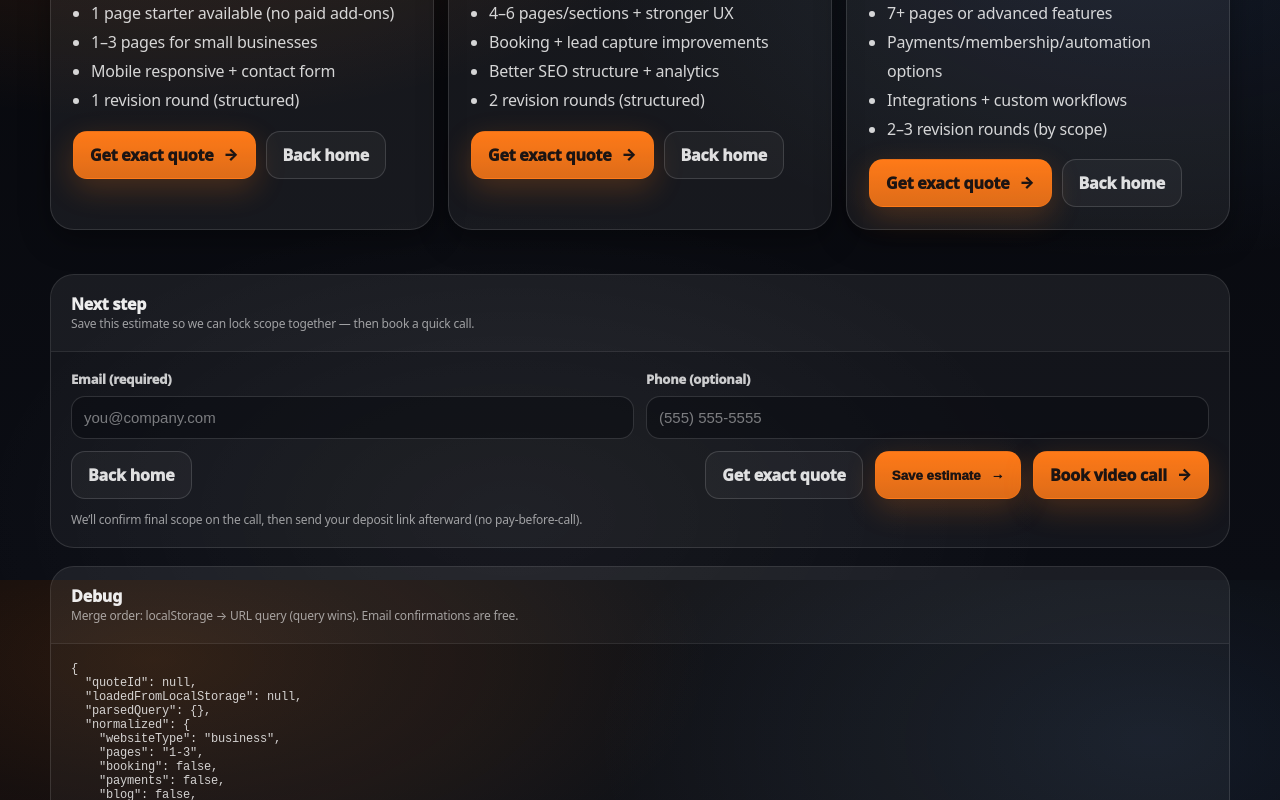
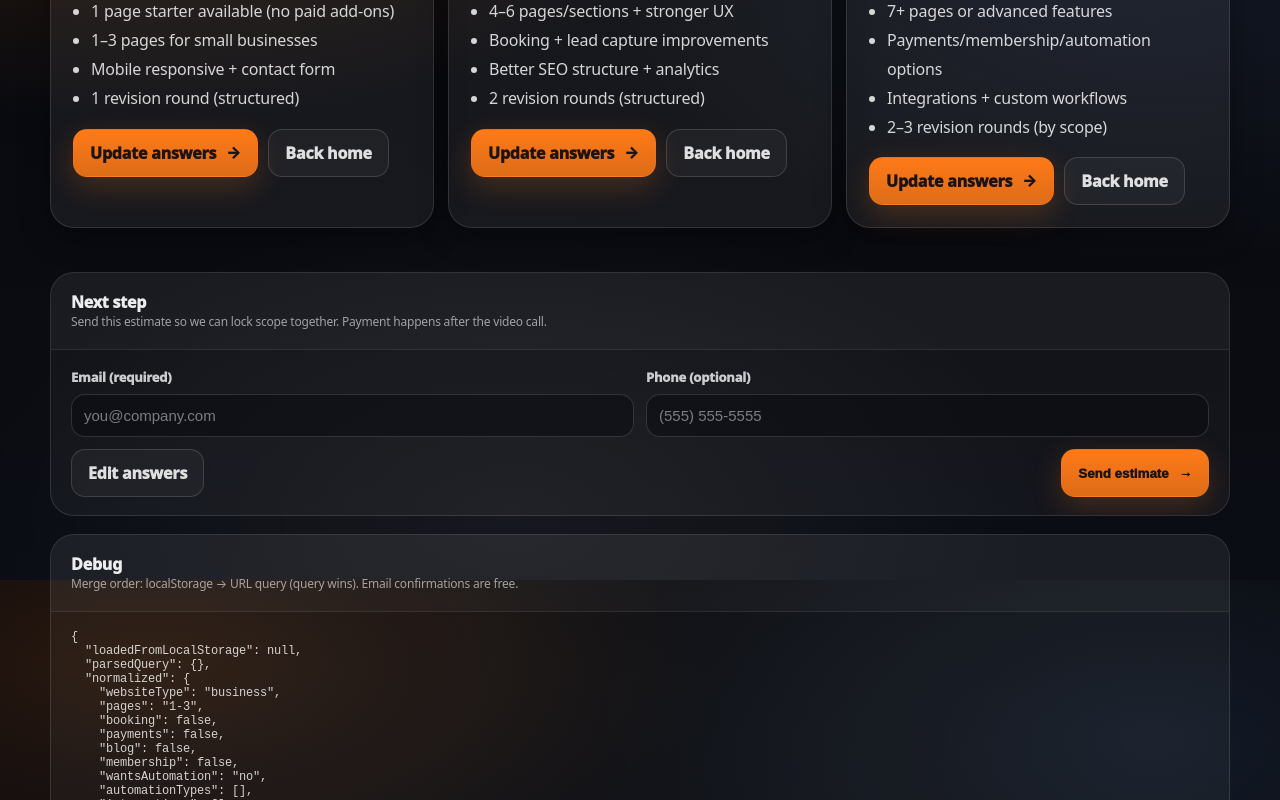
Before and after one commit to kkoly10/website-builder, a Next.js app: page /estimate in a window 1280 px wide. Shown: the part 1020-1820 px from the top of the page. Built offline with nearby package versions, Linux system fonts and the light colour scheme; no server answers.

Commit message:
Update EstimateClient.tsx

```diff
--- a/app/estimate/EstimateClient.tsx
+++ b/app/estimate/EstimateClient.tsx
@@ -79,7 +79,10 @@ function splitList(v: any): string[] {
   if (Array.isArray(v)) return v.map(String).map((x) => x.trim()).filter(Boolean);
   const s = String(v ?? "").trim();
   if (!s) return [];
-  return s.split(",").map((x) => x.trim()).filter(Boolean);
+  return s
+    .split(",")
+    .map((x) => x.trim())
+    .filter(Boolean);
 }
 
 function parsePagesMax(raw: any): { max: number; raw: string } {
@@ -107,7 +110,7 @@ function bucketPages(max: number): PagesBucket {
 }
 
 /**
- * Price model (your vision):
+ * Price model (your new vision):
  * - pages=1 => base 225 always (add-ons stack)
  * - pages=1–3 => base 400 always (add-ons stack)
  * - pages=4–6 => base 550 + add-ons
@@ -122,22 +125,39 @@ function computeEstimate(n: Normalized) {
   const lines: BreakdownLine[] = [];
 
   // Base + scope
+  let base = 0;
+  let scopeBump = 0;
+
   if (n.pages === "1") {
+    base = 225;
     lines.push({ label: "One-page starter base", amount: 225 });
   } else if (n.pages === "1-3") {
+    base = 400;
     lines.push({ label: "Starter base (1–3 pages)", amount: 400 });
   } else {
+    base = 550;
     lines.push({ label: "Base (4–6 pages starts here)", amount: 550 });
 
-    if (n.pages === "6-8") lines.push({ label: "Larger scope (6–8)", amount: 250 });
-    if (n.pages === "9+") lines.push({ label: "Large scope (9+)", amount: 500 });
+    if (n.pages === "6-8") {
+      scopeBump = 250;
+      lines.push({ label: "Larger scope (6–8)", amount: scopeBump });
+    }
+    if (n.pages === "9+") {
+      scopeBump = 500;
+      lines.push({ label: "Large scope (9+)", amount: scopeBump });
+    }
   }
 
-  // Website type adjustments (small)
-  if (n.websiteType === "ecommerce") lines.push({ label: "Ecommerce baseline", amount: 150 });
-  else if (n.websiteType === "portfolio") lines.push({ label: "Portfolio baseline", amount: 0 });
-  else if (n.websiteType === "landing") lines.push({ label: "Landing focus", amount: 0 });
-  else lines.push({ label: "Business site baseline", amount: 0 });
+  // Website type adjustments (small, not aggressive)
+  if (n.websiteType === "ecommerce") {
+    lines.push({ label: "Ecommerce baseline", amount: 150 });
+  } else if (n.websiteType === "portfolio") {
+    lines.push({ label: "Portfolio baseline", amount: 0 });
+  } else if (n.websiteType === "landing") {
+    lines.push({ label: "Landing focus", amount: 0 });
+  } else {
+    lines.push({ label: "Business site baseline", amount: 0 });
+  }
 
   // FEATURES (paid)
   if (n.booking) lines.push({ label: "Booking / appointments", amount: 120 });
@@ -146,26 +166,33 @@ function computeEstimate(n: Normalized) {
 
   // Blog: paid only for <= 1–3 pages; included ($0) for 4–6+
   if (n.blog) {
-    if (n.pages === "1" || n.pages === "1-3") lines.push({ label: "Blog / articles", amount: 120 });
-    else lines.push({ label: "Light blog (included at 4–6+)", amount: 0 });
+    if (n.pages === "1" || n.pages === "1-3") {
+      lines.push({ label: "Blog / articles", amount: 120 });
+    } else {
+      lines.push({ label: "Light blog (included at 4–6+)", amount: 0 });
+    }
   }
 
   // Automations
   const wantsAuto = n.wantsAutomation === "yes";
+  const freeChosen = n.automationTypes.filter((x) => FREE_AUTOMATIONS.has(x));
   const paidAutoTypes = n.automationTypes.filter((x) => !FREE_AUTOMATIONS.has(x));
-  const freeAutoChosen = n.automationTypes.filter((x) => FREE_AUTOMATIONS.has(x));
 
   if (wantsAuto) {
-    if (freeAutoChosen.length > 0 && paidAutoTypes.length === 0) {
+    if (freeChosen.length > 0 && paidAutoTypes.length === 0) {
       lines.push({ label: "Email confirmations (included)", amount: 0 });
     }
     if (paidAutoTypes.length > 0) {
       lines.push({ label: "Automations setup", amount: 200 });
-      lines.push({ label: `Automation types (${paidAutoTypes.length})`, amount: paidAutoTypes.length * 40 });
+      lines.push({
+        label: `Automation types (${paidAutoTypes.length})`,
+        amount: paidAutoTypes.length * 40,
+      });
     }
   }
 
   // Integrations
+  // If they picked Stripe/PayPal in integrations, treat it as Payments (so estimate matches intent)
   const integrations = [...n.integrations];
   const hasStripe = integrations.includes("Stripe payments");
   const hasPayPal = integrations.includes("PayPal payments");
@@ -186,6 +213,7 @@ function computeEstimate(n: Normalized) {
 
   for (const i of filteredIntegrations) {
     if (FREE_INTEGRATIONS.has(i)) continue;
+
     paidIntegrationCount += 1;
     const amt =
       i === "Mailchimp / email list" ? 60 :
@@ -206,9 +234,11 @@ function computeEstimate(n: Normalized) {
   if (n.domainHosting === "yes") lines.push({ label: "Domain/hosting handled by client", amount: 0 });
 
   const total = lines.reduce((sum, l) => sum + l.amount, 0);
+
   const low = Math.max(0, Math.round(total * 0.90));
   const high = Math.max(low + 1, Math.round(total * 1.15));
 
+  // Tier recommendation
   const pagesMax =
     n.pages === "1" ? 1 :
     n.pages === "1-3" ? 3 :
@@ -216,47 +246,50 @@ function computeEstimate(n: Normalized) {
     n.pages === "6-8" ? 8 :
     12;
 
+  const hasPaidAutomation = paidAutoTypes.length > 0;
+  const hasPaidIntegrations = paidIntegrationCount > 0;
+
   let tier: "essential" | "growth" | "premium" = "essential";
-  const hasPaidAutomation = paidAutoTypes.length > 0;
-
   if (pagesMax >= 9 || n.payments || n.membership || hasPaidAutomation) tier = "premium";
-  else if (pagesMax >= 4 || n.booking || paidIntegrationCount > 0 || n.websiteType === "ecommerce") tier = "growth";
+  else if (pagesMax >= 4 || n.booking || hasPaidIntegrations || n.websiteType === "ecommerce") tier = "growth";
   else tier = total > 850 ? "growth" : "essential";
 
-  return { total, low, high, lines, tier };
+  const hasPaidAddons =
+    n.booking ||
+    n.payments ||
+    n.membership ||
+    hasPaidAutomation ||
+    (n.blog && (n.pages === "1" || n.pages === "1-3")) ||
+    hasPaidIntegrations ||
+    inferredPayments ||
+    inferredBooking ||
+    n.contentReady !== "ready" ||
+    n.domainHosting !== "yes";
+
+  return { total, low, high, lines, tier, hasPaidAddons };
 }
 
-function cleanEmail(email: string) {
-  return String(email ?? "").trim().toLowerCase();
-}
-
-function buildScopeSnapshot(n: Normalized, tier: string) {
+function buildScopeSnapshot(n: Normalized) {
   const features = [
     n.booking && "Booking",
     n.payments && "Payments",
     n.blog && "Blog",
     n.membership && "Membership",
-    n.wantsAutomation === "yes" && "Automations",
-  ].filter(Boolean) as string[];
+  ].filter(Boolean);
 
   return {
+    websiteType: n.websiteType,
     pages: n.pages,
-    websiteType: n.websiteType,
+    features,
+    wantsAutomation: n.wantsAutomation,
+    automationTypes: n.automationTypes,
+    integrations: n.integrations,
+    integrationOther: n.integrationOther,
+    contentReady: n.contentReady,
+    domainHosting: n.domainHosting,
+    timeline: n.timeline,
     intent: n.intent,
-    timeline: n.timeline,
-    readiness: {
-      content: n.contentReady,
-      domainHosting: n.domainHosting,
-    },
-    features,
-    integrations: n.integrations,
-    recommendedTier: tier,
-    revisions: tier === "essential" ? "1 structured revision round" : tier === "growth" ? "2 structured revision rounds" : "2–3 rounds (by scope)",
-    exclusions: [
-      "Copywriting not included unless agreed",
-      "Logo design not included unless agreed",
-      "Paid plugins/services billed separately (if needed)",
-    ],
+    notes: n.notes,
   };
 }
 
@@ -265,14 +298,13 @@ export default function EstimateClient() {
 
   const [loadedFromLocalStorage, setLoadedFromLocalStorage] = useState<any>(null);
 
-  // submit state
-  const [submitting, setSubmitting] = useState(false);
+  // editable fields for submit (so estimate page can work even if missing email/phone)
+  const [email, setEmail] = useState("");
+  const [phone, setPhone] = useState("");
+
+  const [submitState, setSubmitState] = useState<"idle" | "submitting" | "success" | "error">("idle");
   const [submitError, setSubmitError] = useState<string>("");
   const [quoteId, setQuoteId] = useState<string>("");
-
-  // editable contact fields (so user can submit from this page)
-  const [emailInput, setEmailInput] = useState("");
-  const [phoneInput, setPhoneInput] = useState("");
 
   // Load localStorage intake
   useEffect(() => {
@@ -289,18 +321,13 @@ export default function EstimateClient() {
     }
   }, []);
 
-  // read quoteId if already in URL
-  useEffect(() => {
-    const qid = sp.get("quoteId");
-    if (qid && !quoteId) setQuoteId(qid);
-    // eslint-disable-next-line react-hooks/exhaustive-deps
-  }, [sp]);
-
+  // Parse query ONLY for keys present (so query can “win” cleanly)
   const parsedQuery = useMemo(() => {
     const has = (k: string) => sp.has(k);
     const get = (k: string) => sp.get(k);
 
     const q: any = {};
+
     if (has("websiteType")) q.websiteType = get("websiteType");
     if (has("pages")) q.pages = get("pages");
 
@@ -334,10 +361,10 @@ export default function EstimateClient() {
     return { ...base, ...parsedQuery };
   }, [loadedFromLocalStorage, parsedQuery]);
 
+  // Normalize merged source into what pricing uses
   const normalized: Normalized = useMemo(() => {
     const { max } = parsePagesMax(merged.pages);
     const pages = bucketPages(max);
-
     const integrations = splitList(merged.integrations);
 
     return {
@@ -367,44 +394,40 @@ export default function EstimateClient() {
     };
   }, [merged]);
 
-  // keep inputs synced on first load
+  const estimate = useMemo(() => computeEstimate(normalized), [normalized]);
+
+  // initialize email/phone inputs from normalized
   useEffect(() => {
-    if (!emailInput) setEmailInput(normalized.leadEmail || "");
-    if (!phoneInput) setPhoneInput(normalized.leadPhone || "");
-    // eslint-disable-next-line react-hooks/exhaustive-deps
+    setEmail((prev) => (prev ? prev : normalized.leadEmail));
+    setPhone((prev) => (prev ? prev : normalized.leadPhone));
   }, [normalized.leadEmail, normalized.leadPhone]);
-
-  const estimate = useMemo(() => computeEstimate(normalized), [normalized]);
 
   const headerMessage =
     "One-page starter from $225 (no paid add-ons). 1–3 pages from $400 (no paid add-ons). 4–6 pages start at $550 + add-ons. We’ll confirm final scope together before you pay a deposit.";
 
-  const bookingUrl =
-    process.env.NEXT_PUBLIC_CALL_BOOKING_URL ||
-    "mailto:hello@crecystudio.com?subject=Scope%20Call%20Request";
+  async function submitEstimate() {
+    const cleanEmail = String(email ?? "").trim().toLowerCase();
+    const cleanPhone = String(phone ?? "").trim();
 
-  async function submitToSupabase() {
-    setSubmitError("");
-
-    const email = cleanEmail(emailInput);
-    if (!email || !email.includes("@")) {
-      setSubmitError("Please enter a valid email so we can send your estimate and schedule your call.");
+    if (!cleanEmail || !cleanEmail.includes("@")) {
+      setSubmitState("error");
+      setSubmitError("Please enter a valid email before sending your estimate.");
       return;
     }
 
-    setSubmitting(true);
+    setSubmitState("submitting");
+    setSubmitError("");
+
     try {
-      const scopeSnapshot = buildScopeSnapshot(normalized, estimate.tier);
-
       const payload = {
         source: "estimate",
         lead: {
-          email,
-          phone: String(phoneInput ?? "").trim() || undefined,
+          email: cleanEmail,
+          phone: cleanPhone || undefined,
         },
-        intakeRaw: merged,
+        intakeRaw: merged ?? {},
         intakeNormalized: normalized,
-        scopeSnapshot,
+        scopeSnapshot: buildScopeSnapshot(normalized),
         estimate: {
           total: estimate.total,
           low: estimate.low,
@@ -412,12 +435,8 @@ export default function EstimateClient() {
           tierRecommended: estimate.tier,
         },
         debug: {
-          loadedFromLocalStorage: loadedFromLocalStorage ?? null,
-          parsedQuery,
-          merged,
-          normalized,
-          computed: estimate,
-          submittedAt: new Date().toISOString(),
+          note: "Submitted from /estimate",
+          mergedSourceKeys: Object.keys(merged ?? {}),
         },
       };
 
@@ -427,30 +446,25 @@ export default function EstimateClient() {
         body: JSON.stringify(payload),
       });
 
-      const json = await res.json().catch(() => ({}));
+      const data = await res.json().catch(() => ({}));
+
       if (!res.ok) {
-        throw new Error(json?.error || "Failed to submit estimate.");
+        throw new Error(data?.error || "Failed to submit estimate.");
       }
 
-      const newQuoteId = String(json?.quoteId ?? "").trim();
-      if (!newQuoteId) throw new Error("Submitted, but no quoteId returned.");
+      const newQuoteId = String(data?.quoteId ?? "").trim();
+      setQuoteId(newQuoteId);
+      setSubmitState("success");
+    } catch (e: any) {
+      setSubmitState("error");
+      setSubmitError(e?.message || "Failed to submit estimate.");
+    }
+  }
 
-      setQuoteId(newQuoteId);
-
-      // persist quoteId in URL (so refresh still shows it)
-      const url = new URL(window.location.href);
-      url.searchParams.set("quoteId", newQuoteId);
-      window.history.replaceState({}, "", url.toString());
-
-      // optional local storage
-      try {
-        window.localStorage.setItem("crecystudio:last_quoteId", newQuoteId);
-      } catch {}
-    } catch (e: any) {
-      setSubmitError(e?.message || "Unknown error");
-    } finally {
-      setSubmitting(false);
-    }
+  function copy(text: string) {
+    try {
+      navigator.clipboard.writeText(text);
+    } catch {}
   }
 
   return (
@@ -519,8 +533,8 @@ export default function EstimateClient() {
             Note: if budget is tight, we can do scope trade-offs or admin-only discounts (10–25%) without changing public tier pricing.
           </div>
 
-          <div className="smallNote" style={{ marginTop: 10, fontWeight: 900 }}>
-            No payment required until after we speak on the video call.
+          <div className="smallNote" style={{ marginTop: 8, fontWeight: 900 }}>
+            Next: we’ll confirm scope on a short video call, then send your deposit link.
           </div>
         </div>
       </section>
@@ -580,42 +594,23 @@ export default function EstimateClient() {
 
       <div style={{ height: 18 }} />
 
-      {/* Next step (creates quote + shows quoteId) */}
+      {/* Next step / Submit */}
       <section className="panel">
         <div className="panelHeader">
           <div style={{ fontWeight: 950 }}>Next step</div>
           <div className="smallNote">
-            Save this estimate so we can lock scope together — then book a quick call.
+            Send this estimate so we can lock scope together. Payment happens after the video call.
           </div>
         </div>
 
         <div className="panelBody" style={{ display: "grid", gap: 12 }}>
-          {quoteId ? (
-            <div
-              style={{
-                border: "1px solid rgba(255,255,255,0.12)",
-                background: "rgba(255,255,255,0.04)",
-                borderRadius: 14,
-                padding: 14,
-              }}
-            >
-              <div style={{ fontWeight: 950, marginBottom: 6 }}>Saved ✅</div>
-              <div className="smallNote">
-                Reference / Quote ID:
-                <div style={{ marginTop: 6, fontWeight: 900 }}>
-                  <code>{quoteId}</code>
-                </div>
-              </div>
-            </div>
-          ) : null}
-
           <div className="grid2">
             <div>
               <div className="fieldLabel">Email (required)</div>
               <input
                 className="input"
-                value={emailInput}
-                onChange={(e) => setEmailInput(e.target.value)}
+                value={email}
+                onChange={(e) => setEmail(e.target.value)}
                 placeholder="you@company.com"
               />
             </div>
@@ -623,47 +618,93 @@ export default function EstimateClient() {
               <div className="fieldLabel">Phone (optional)</div>
               <input
                 className="input"
-                value={phoneInput}
-                onChange={(e) => setPhoneInput(e.target.value)}
+                value={phone}
+                onChange={(e) => setPhone(e.target.value)}
                 placeholder="(555) 555-5555"
               />
             </div>
           </div>
 
-          {submitError ? (
-            <div style={{ color: "#ffb4b4", fontWeight: 800 }}>
+          {submitState === "error" && (
+            <div
+              style={{
+                border: "1px solid rgba(255,120,120,0.35)",
+                background: "rgba(255,120,120,0.10)",
+                borderRadius: 14,
+                padding: 12,
+                color: "rgba(255,220,220,0.95)",
+                fontWeight: 800,
+              }}
+            >
               {submitError}
             </div>
-          ) : null}
+          )}
+
+          {submitState === "success" && (
+            <div
+              style={{
+                border: "1px solid rgba(140,255,190,0.35)",
+                background: "rgba(140,255,190,0.10)",
+                borderRadius: 14,
+                padding: 12,
+                color: "rgba(210,255,230,0.95)",
+              }}
+            >
+              <div style={{ fontWeight: 950, marginBottom: 6 }}>Saved ✅</div>
+              <div className="smallNote" style={{ marginTop: 6 }}>
+                Reference ID:{" "}
+                <code style={{ fontWeight: 900 }}>{quoteId || "(missing)"}</code>{" "}
+                {quoteId ? (
+                  <button
+                    type="button"
+                    className="btn btnGhost"
+                    style={{ padding: "8px 10px", marginLeft: 8 }}
+                    onClick={() => copy(quoteId)}
+                  >
+                    Copy
+                  </button>
+                ) : null}
+              </div>
+              <div className="smallNote" style={{ marginTop: 8 }}>
+                Next: book your scope call. After the call, we lock scope and send your deposit link.
+              </div>
+            </div>
+          )}
 
           <div className="row" style={{ justifyContent: "space-between" }}>
-            <Link className="btn btnGhost" href="/">
-              Back home
+            <Link className="btn btnGhost" href="/build">
+              Edit answers
             </Link>
 
-            <div className="row" style={{ justifyContent: "flex-end" }}>
-              <Link className="btn btnGhost" href="/build">
-                Get exact quote
-              </Link>
-
+            {submitState !== "success" ? (
               <button
+                type="button"
                 className="btn btnPrimary"
-                onClick={submitToSupabase}
-                disabled={submitting}
+                onClick={submitEstimate}
+                disabled={submitState === "submitting"}
               >
-                {submitting ? "Saving…" : quoteId ? "Saved (re-save)" : "Save estimate"}{" "}
+                {submitState === "submitting" ? "Sending..." : "Send estimate"}{" "}
                 <span className="btnArrow">→</span>
               </button>
+            ) : (
+              <Link className="btn btnPrimary" href={`/book${quoteId ? `?quoteId=${encodeURIComponent(quoteId)}` : ""}`}>
+                Book video call <span className="btnArrow">→</span>
+              </Link>
+            )}
+          </div>
 
-              <a className="btn btnPrimary" href={bookingUrl} target="_blank" rel="noreferrer">
-                Book video call <span className="btnArrow">→</span>
+          {/* Optional internal link for you (admin). Keep subtle. */}
+          {submitState === "success" && quoteId ? (
+            <div className="smallNote" style={{ opacity: 0.75 }}>
+              Admin:{" "}
+              <a
+                href={`/internal/preview?quoteId=${encodeURIComponent(quoteId)}`}
+                style={{ textDecoration: "underline" }}
+              >
+                view saved quote
               </a>
             </div>
-          </div>
-
-          <div className="smallNote">
-            We’ll confirm final scope on the call, then send your deposit link afterward (no pay-before-call).
-          </div>
+          ) : null}
         </div>
       </section>
 
@@ -689,12 +730,12 @@ export default function EstimateClient() {
           >
 {JSON.stringify(
   {
-    quoteId: quoteId || null,
     loadedFromLocalStorage: loadedFromLocalStorage ?? null,
     parsedQuery,
     normalized,
     tier: estimate.tier,
     total: estimate.total,
+    submit: { state: submitState, quoteId: quoteId || null },
   },
   null,
   2
@@ -752,7 +793,7 @@ function TierCard({
 
         <div className="tierCTA">
           <Link className="btn btnPrimary" href="/build">
-            Get exact quote <span className="btnArrow">→</span>
+            Update answers <span className="btnArrow">→</span>
           </Link>
           <Link className="btn btnGhost" href="/">
             Back home
```
